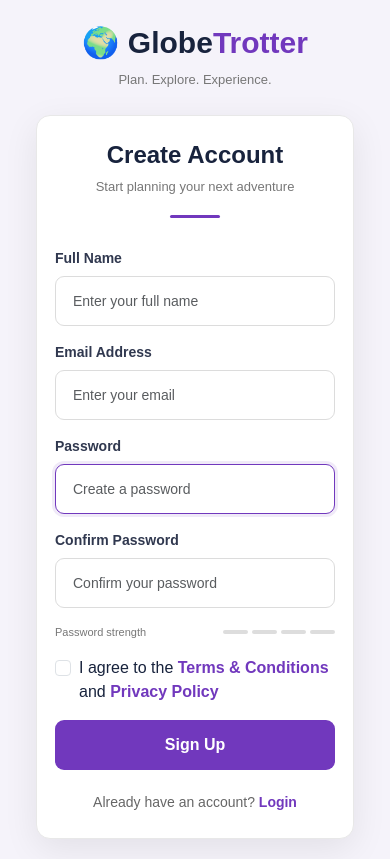
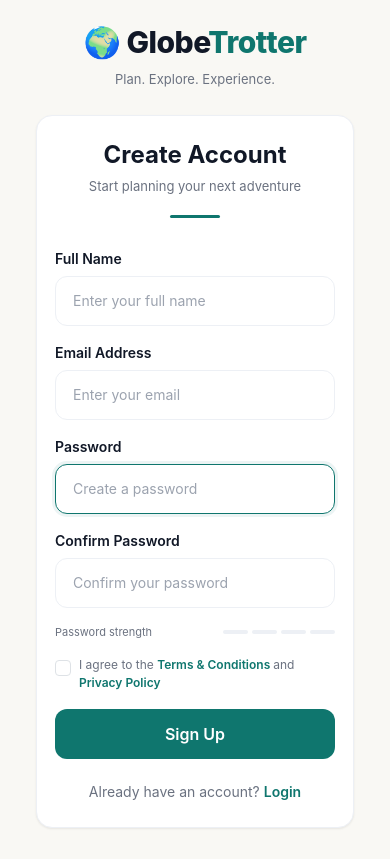
Before and after one commit to HerinPatel98/odoo-ldce-2026, a plain HTML site: page frontend/pages/register.html in a window 390 px wide. Both pictures are taken after a click on the button 317 px from the left and 488 px from the top of the page. Drawn offline with nearby package versions, Linux system fonts and the light colour scheme.

Commit message:
Theme changed

```diff
--- a/frontend/css/auth.css
+++ b/frontend/css/auth.css
@@ -1,7 +1,3 @@
-/* =========================================
-   RESET
-========================================= */
-
 * {
     box-sizing: border-box;
 }
@@ -15,15 +11,13 @@ body {
 }
 
 body {
-    font-family: Arial, Helvetica, sans-serif;
-    background: #f5f3fa;
-    color: #18233d;
+    font-family: -apple-system, BlinkMacSystemFont, "Segoe UI",
+        Roboto, "Helvetica Neue", sans-serif;
+
+    background: #f9f8f4;
+
+    color: #111827;
 }
-
-
-/* =========================================
-   MAIN PAGE
-========================================= */
 
 .auth-page {
     min-height: 100vh;
@@ -35,12 +29,6 @@ body {
 
     padding: 30px 15px;
 }
-
-
-/* =========================================
-   MAIN CONTAINER
-========================================= */
-
 .auth-page > .container {
     width: 100%;
     max-width: 1200px;
@@ -50,57 +38,51 @@ body {
 
 
 /* =========================================
-   LOGO
+   BRAND
 ========================================= */
 
 .brand {
     text-align: center;
+
     margin-bottom: 25px;
 }
 
 .logo {
     font-size: 40px;
+
     font-weight: 800;
-    color: #18233d;
+
+    color: #111827;
+
+    letter-spacing: -0.5px;
 }
 
 .logo span {
-    color: #7138bd;
+    color: #0f766e;
 }
 
 .brand p {
     margin: 5px 0 0;
-    color: #777;
+
+    color: #6b7280;
+
     font-size: 15px;
 }
 
-
-/* =========================================
-   CARD ROW
-========================================= */
-
 .auth-page .row.justify-content-center {
     width: 100%;
+
     margin: 0;
 }
 
-
-/* =========================================
-   CARD COLUMN
-========================================= */
-
 .auth-page .auth-column {
     width: 100%;
+
     max-width: 480px;
 
     margin-left: auto;
     margin-right: auto;
 }
-
-
-/* =========================================
-   AUTH CARD
-========================================= */
 
 .auth-card {
     width: 100%;
@@ -109,28 +91,24 @@ body {
 
     padding: 40px;
 
-    border-radius: 18px;
+    border-radius: 1.25rem;
 
-    border: 1px solid #e8e8e8;
+    border: 1px solid #edf0f5;
 
     box-shadow:
-        0 10px 35px rgba(0, 0, 0, 0.08);
+        0 1px 3px rgba(0, 0, 0, 0.04),
+        0 1px 2px rgba(0, 0, 0, 0.04);
 }
-
-
-/* =========================================
-   TITLE
-========================================= */
-
 .auth-card h1 {
     text-align: center;
 
     margin: 0 0 8px;
 
     font-size: 30px;
+
     font-weight: 700;
 
-    color: #18233d;
+    color: #111827;
 }
 
 .subtitle {
@@ -138,35 +116,26 @@ body {
 
     margin: 0;
 
-    color: #777;
+    color: #6b7280;
 
     font-size: 15px;
 }
 
 .line {
     width: 50px;
+
     height: 3px;
 
-    background: #7138bd;
+    background: #0f766e;
 
     border-radius: 10px;
 
     margin: 18px auto 30px;
 }
 
-
-/* =========================================
-   FORM
-========================================= */
-
 .auth-card form {
     width: 100%;
 }
-
-
-/* =========================================
-   LABEL
-========================================= */
 
 .form-label {
     display: block;
@@ -175,53 +144,46 @@ body {
 
     margin-bottom: 7px;
 
-    color: #30384f;
+    color: #111827;
 
     font-size: 14px;
+
     font-weight: 600;
 }
-
-
-/* =========================================
-   INPUT
-========================================= */
-
 .input-box {
     width: 100%;
+
     height: 50px;
 
     display: flex;
+
     align-items: center;
 
-    border: 1px solid #dcdcdc;
+    border: 1px solid #edf0f5;
 
-    border-radius: 9px;
+    border-radius: 0.75rem;
 
     background: #ffffff;
 
     padding: 0 12px;
+
+    transition: all 0.2s ease;
 }
 
 .input-box:focus-within {
-    border-color: #7138bd;
+    border-color: #0f766e;
 
     box-shadow:
-        0 0 0 3px rgba(113, 56, 189, 0.10);
+        0 0 0 3px rgba(15, 118, 110, 0.08);
 }
-
-
-/* Icon */
 
 .input-box > span {
     flex: 0 0 30px;
 
     text-align: center;
 
-    color: #7138bd;
+    color: #0f766e;
 }
-
-
-/* Input */
 
 .input-box .form-control {
     flex: 1;
@@ -239,10 +201,13 @@ body {
     padding: 0 5px;
 
     font-size: 14px;
+
+    color: #111827;
 }
 
-
-/* Eye button */
+.input-box .form-control::placeholder {
+    color: #9ca3af;
+}
 
 .show-password {
     flex: 0 0 auto;
@@ -251,50 +216,23 @@ body {
 
     background: transparent;
 
-    color: #777;
+    color: #6b7280;
 
     cursor: pointer;
 
     padding: 5px;
+
+    transition: 0.2s;
 }
 
 .show-password:hover {
-    color: #7138bd;
+    color: #0f766e;
 }
-
-
-/* =========================================
-   PRIMARY BUTTON
-========================================= */
-
-.primary-btn {
-    width: 100% !important;
-    height: 50px;
-
-    border: none !important;
-    border-radius: 9px;
-
-    background: #7138bd !important;
-
-    color: white !important;
-
-    font-size: 16px;
-    font-weight: 600;
-}
-
-.primary-btn:hover {
-    background: #5d2da2 !important;
-}
-
-
-/* =========================================
-   LINKS
-========================================= */
 
 .auth-link,
 .bottom-text a,
 .terms a {
-    color: #7138bd;
+    color: #0f766e;
 
     text-decoration: none;
 
@@ -304,25 +242,51 @@ body {
 .auth-link:hover,
 .bottom-text a:hover,
 .terms a:hover {
+    color: #0d9488;
+
     text-decoration: underline;
 }
+.primary-btn {
+    width: 100% !important;
 
+    height: 50px;
 
-/* =========================================
-   DIVIDER
-========================================= */
+    border: none !important;
+
+    border-radius: 0.75rem;
+
+    background: #0f766e !important;
+
+    color: white !important;
+
+    font-size: 16px;
+
+    font-weight: 600;
+
+    transition: all 0.2s ease;
+}
+
+.primary-btn:hover {
+    background: #0d9488 !important;
+
+    transform: translateY(-1px);
+
+    box-shadow:
+        0 4px 10px rgba(15, 118, 110, 0.18);
+}
 
 .divider {
     width: 100%;
 
     display: flex;
+
     align-items: center;
 
     gap: 12px;
 
     margin: 22px 0;
 
-    color: #999;
+    color: #6b7280;
 
     font-size: 13px;
 }
@@ -333,61 +297,51 @@ body {
 
     height: 1px;
 
-    background: #e0e0e0;
+    background: #edf0f5;
 
     flex: 1;
 }
-
-
-/* =========================================
-   SOCIAL BUTTON
-========================================= */
-
 .social-btn {
     width: 100%;
 
     height: 45px;
 
-    background: white !important;
+    background: #ffffff !important;
 
-    border: 1px solid #ddd !important;
+    border: 1px solid #edf0f5 !important;
 
-    border-radius: 8px !important;
+    border-radius: 0.75rem !important;
 
-    color: #333;
+    color: #111827;
+
+    font-size: 14px;
+
+    transition: all 0.2s ease;
 }
 
 .social-btn:hover {
-    border-color: #7138bd !important;
+    border-color: #0f766e !important;
+
+    color: #0f766e;
 }
-
-
-/* =========================================
-   BOTTOM TEXT
-========================================= */
-
 .bottom-text {
     text-align: center;
 
     margin: 22px 0 0;
 
-    color: #666;
+    color: #6b7280;
 
     font-size: 14px;
 }
-
-
-/* =========================================
-   PASSWORD STRENGTH
-========================================= */
 
 .password-strength {
     display: flex;
 
     justify-content: space-between;
+
     align-items: center;
 
-    color: #777;
+    color: #6b7280;
 
     font-size: 11px;
 }
@@ -400,22 +354,25 @@ body {
 
 .strength-bars i {
     width: 25px;
+
     height: 4px;
 
-    background: #ddd;
+    background: #edf0f5;
 
     border-radius: 5px;
 }
+.terms {
+    color: #6b7280;
 
+    font-size: 12px;
 
-/* =========================================
-   FEATURES
-========================================= */
+    line-height: 18px;
+}
 
 .features {
     margin-top: 25px;
 
-    color: #555;
+    color: #6b7280;
 }
 
 .features div {
@@ -427,22 +384,24 @@ body {
 }
 
 .features b {
-    color: #7138bd;
+    color: #0f766e;
 
     font-size: 14px;
 }
 
 .features small {
-    color: #777;
+    color: #6b7280;
 
     font-size: 12px;
 }
 
+.gt-accent {
+    color: #d97706;
+}
 
-/* =========================================
-   TABLET
-========================================= */
-
+.gt-accent-bg {
+    background: #d97706;
+}
 @media (max-width: 768px) {
 
     .auth-page {
@@ -462,39 +421,27 @@ body {
     }
 }
 
-
-/* =========================================
-   MOBILE
-========================================= */
-
 @media (max-width: 576px) {
-
     .auth-page {
         padding: 20px 12px;
     }
-
     .logo {
         font-size: 30px;
     }
-
     .brand p {
         font-size: 13px;
     }
-
     .auth-card {
         padding: 25px 18px;
 
-        border-radius: 14px;
+        border-radius: 1rem;
     }
-
     .auth-card h1 {
         font-size: 24px;
     }
-
     .subtitle {
         font-size: 13px;
     }
-
     .features {
         display: none;
     }
--- a/frontend/js/auth.js
+++ b/frontend/js/auth.js
@@ -79,6 +79,7 @@ if (registerForm) {
         alert(
             "Registration successful!"
         );
+         window.location.href = "login.html";
 
     });
 
@@ -118,10 +119,7 @@ if (loginForm) {
             password
         });
 
-
-        alert(
-            "Login successful!"
-        );
+         window.location.href = "../index.html";
 
     });
 
```
